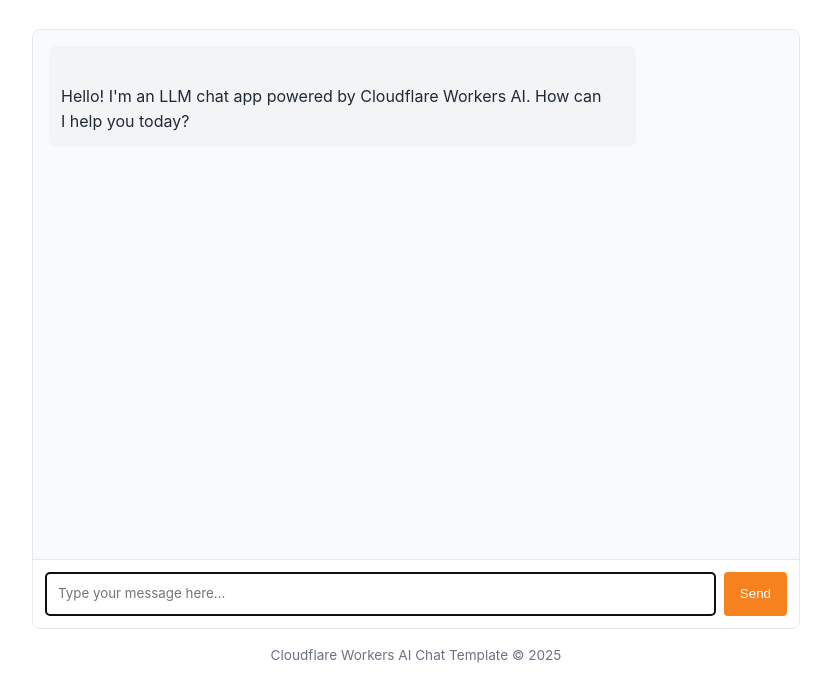
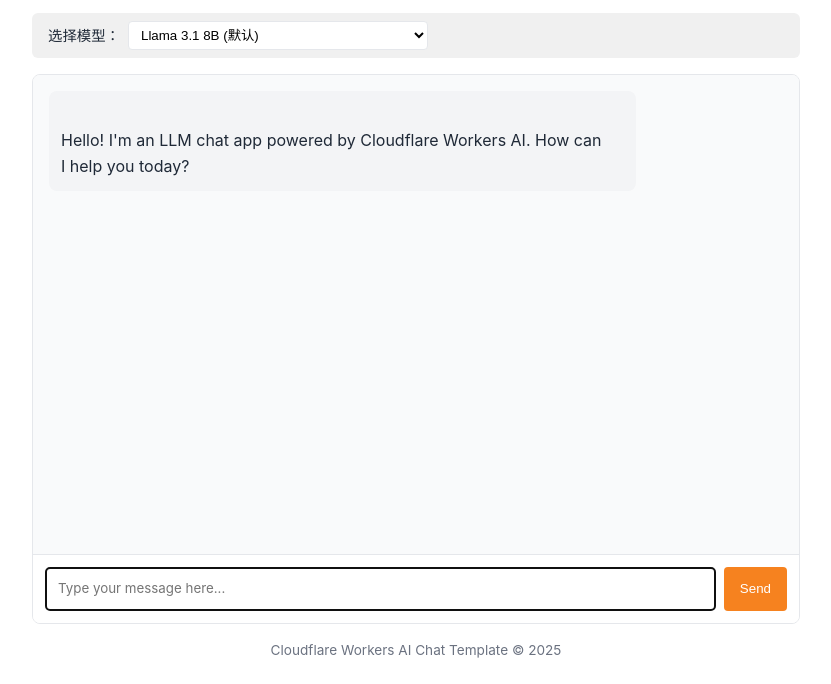
Before and after one commit to linking66/llm-chat-app-template, a website: page public/index.html in a window 1280 px wide. Shown: the part 116-800 px from the top of the page, without its empty margins (224-1055 px from the left). Drawn offline with Linux system fonts and the light colour scheme.

Commit message:
Update index.html

```diff
--- a/public/index.html
+++ b/public/index.html
@@ -35,7 +35,7 @@
 
 			header {
 				text-align: center;
-				margin-bottom: 2rem;
+				margin-bottom: 1rem;
 				padding: 1rem 0;
 				border-bottom: 1px solid var(--border-color);
 			}
@@ -45,10 +45,38 @@
 				color: var(--primary-color);
 			}
 
+			/* 模型选择器样式 */
+			.model-selector {
+				margin: 1rem 0;
+				padding: 0.5rem 1rem;
+				background-color: #f0f0f0;
+				border-radius: 6px;
+				display: flex;
+				align-items: center;
+				gap: 0.5rem;
+				font-size: 0.9rem;
+			}
+			.model-selector label {
+				font-weight: 500;
+				color: var(--text-color);
+			}
+			.model-selector select {
+				padding: 0.3rem 0.5rem;
+				border-radius: 4px;
+				border: 1px solid var(--border-color);
+				background: white;
+				flex: 1;
+				max-width: 300px;
+			}
+			.model-selector select:disabled {
+				background-color: #e5e7eb;
+				cursor: not-allowed;
+			}
+
 			.chat-container {
 				display: flex;
 				flex-direction: column;
-				height: calc(100vh - 200px);
+				height: calc(100vh - 250px);
 				min-height: 400px;
 				border: 1px solid var(--border-color);
 				border-radius: 8px;
@@ -148,6 +176,19 @@
 			<p>Powered by Cloudflare Workers AI</p>
 		</header>
 
+		<!-- 模型选择下拉框 -->
+		<div class="model-selector">
+			<label for="model-select">选择模型：</label>
+			<select id="model-select">
+				<option value="@cf/meta/llama-3.1-8b-instruct-fp8" selected>Llama 3.1 8B (默认)</option>
+				<option value="@cf/zai-org/glm-4.7-flash">GLM 4.7 Flash</option>
+				<option value="@cf/meta/llama-4-scout-17b-16e-instruct">Llama 4 Scout 17B</option>
+				<option value="@cf/ibm-granite/granite-4.0-h-micro">Granite 4.0 H Micro</option>
+				<option value="@cf/openai/gpt-oss-20b">GPT OSS 20B</option>
+				<option value="@cf/qwen/qwen3-30b-a3b-fp8">Qwen3 30B A3B FP8</option>
+			</select>
+		</div>
+
 		<div class="chat-container">
 			<div id="chat-messages" class="chat-messages">
 				<div class="message assistant-message">
```
